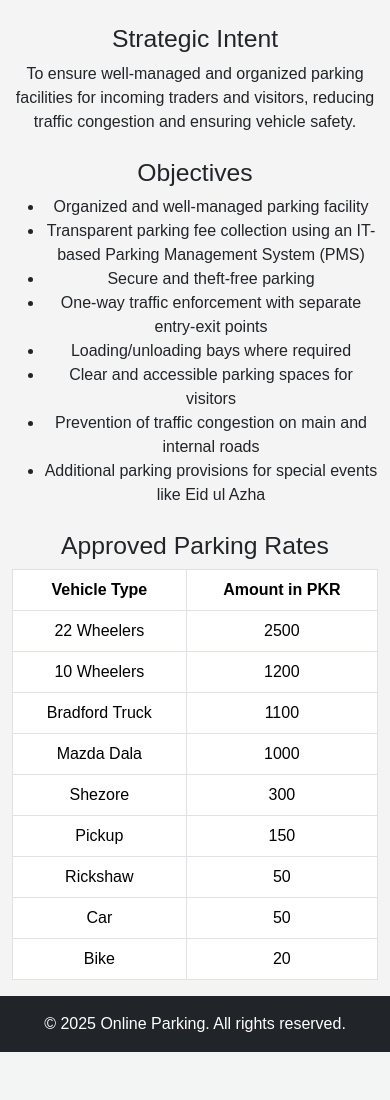
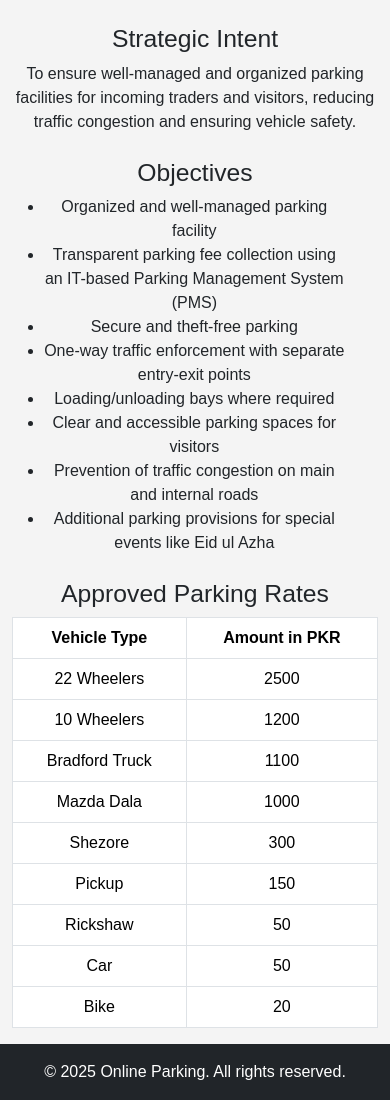
Before and after one commit to MunazzaJaved/car-parking-management-system-019-031, a PHP site: page /view/guest/about.php in a window 390 px wide. Shown: the part 315-1415 px from the top of the page. Before the commit the page ends 1367 px from the top, so only its background shows below. Run offline with PHP 8.4, Linux system fonts and the light colour scheme; the visitor is signed in with stand-in values (Sample User, id 1).

Commit message:
Update style.css

```diff
--- a/assets/style.css
+++ b/assets/style.css
@@ -41,6 +41,9 @@ h1 {
         width: 60%; /* Buttons take full width on small screens */
         text-align: center;
     }
+    li{
+        width: 90%;
+    }
      .nav-responsive{
         display: flex;
         justify-content: end;
```
